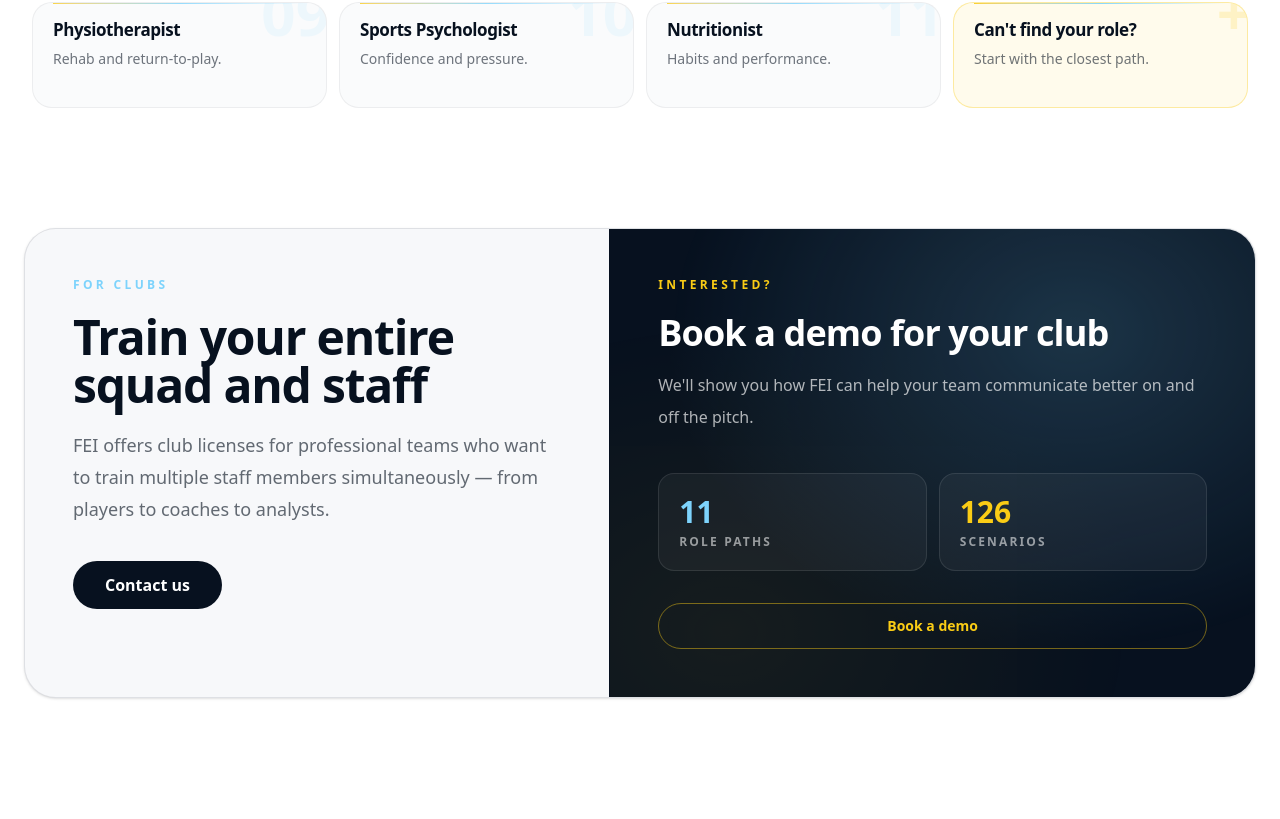
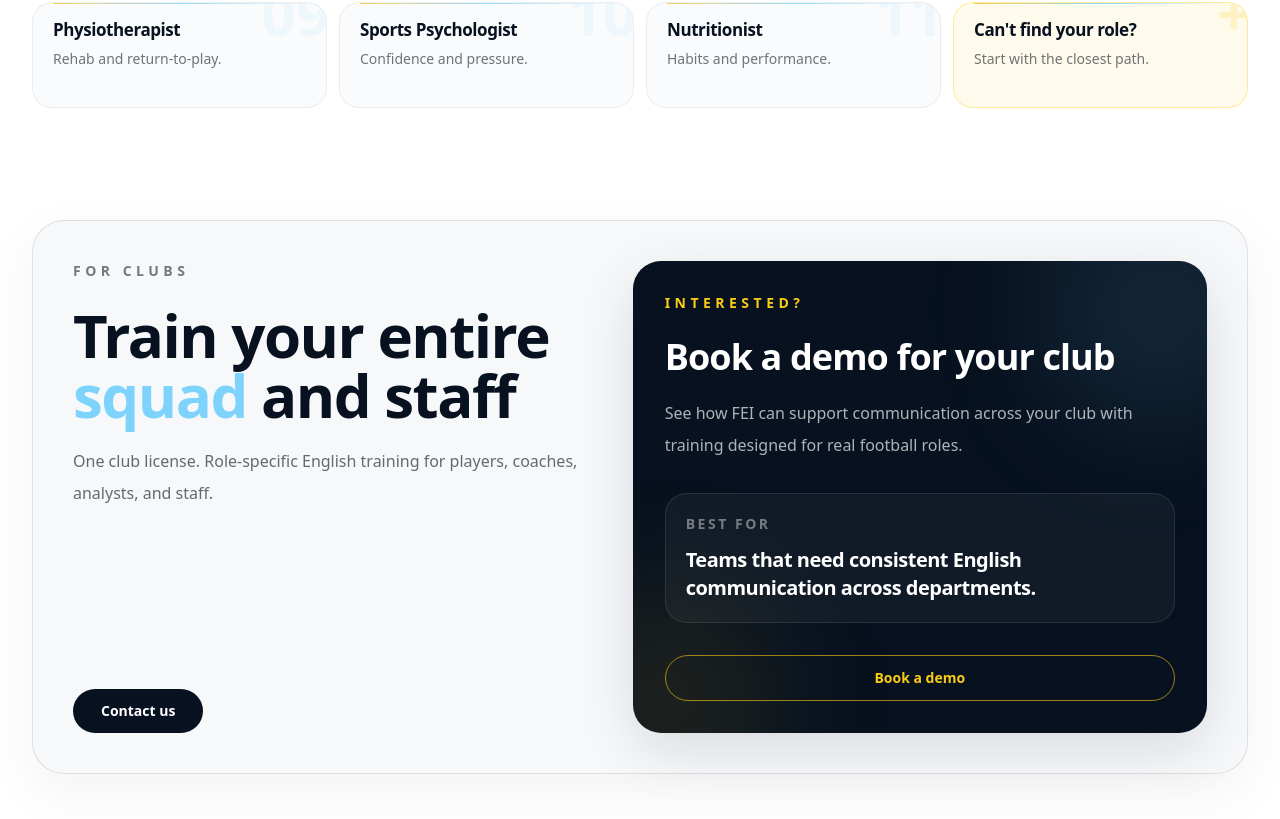
Before and after one commit to feifootball/fei-platform, a Next.js app: page / in a window 1280 px wide. Shown: the part 1841-2660 px from the top of the page. Built offline with nearby package versions, Linux system fonts and the light colour scheme.

Commit message:
Refine for clubs section

```diff
--- a/app/page.tsx
+++ b/app/page.tsx
@@ -487,66 +487,79 @@ export default function Home() {
         </div>
       </section>
 
-      <section id="for-clubs" className="scroll-mt-32 bg-white px-6 py-16 text-fei-bg sm:py-20">
-        <div className="mx-auto max-w-[1500px]">
-          <div className="overflow-hidden rounded-[2rem] border border-fei-bg/10 bg-[#F7F8FA] shadow-sm">
-            <div className="grid lg:grid-cols-[0.95fr_1.05fr]">
-              <div className="p-8 sm:p-10 lg:p-12">
-                <p className="text-xs font-black uppercase tracking-[0.28em] text-fei-sky">{t.clubs_label}</p>
+      <section id="for-clubs" className="scroll-mt-24 bg-white px-5 py-14 sm:px-8 sm:py-18">
+        <div className="mx-auto max-w-7xl">
+          <div className="rounded-[2rem] border border-fei-bg/10 bg-[#F7F8FA] p-6 shadow-[0_18px_55px_rgba(7,17,31,0.05)] sm:p-8 lg:p-10">
+            <div className="grid gap-10 lg:grid-cols-[0.95fr_1.05fr] lg:items-stretch">
+              <div className="flex flex-col justify-between">
+                <div>
+                  <p className="text-sm font-black uppercase tracking-[0.32em] text-fei-bg/55">
+                    {lang === "en" ? "FOR CLUBS" : "PARA CLUBES"}
+                  </p>
 
-                <h2 className="mt-5 max-w-2xl text-4xl font-black tracking-tight text-fei-bg sm:text-5xl">
-                  {t.clubs_title}
-                </h2>
+                  <h2 className="mt-6 text-4xl font-black tracking-tight text-fei-bg sm:text-5xl lg:text-6xl">
+                    {lang === "en" ? (
+                      <>
+                        Train your entire <span className="text-fei-sky">squad</span> and staff
+                      </>
+                    ) : (
+                      <>
+                        Entrena a todo tu <span className="text-fei-sky">plantel</span> y staff
+                      </>
+                    )}
+                  </h2>
 
-                <p className="mt-5 max-w-2xl text-lg leading-8 text-fei-bg/62">
-                  {t.clubs_description}
-                </p>
+                  <p className="mt-5 max-w-2xl text-[15px] font-normal leading-7 text-fei-bg/62 sm:text-base sm:leading-8">
+                    {lang === "en"
+                      ? "One club license. Role-specific English training for players, coaches, analysts, and staff."
+                      : "Una licencia institucional. Entrenamiento de inglés por rol para jugadores, entrenadores, analistas y staff."}
+                  </p>
+                </div>
 
-                <a href="/contact" className="mt-9 inline-flex rounded-full bg-fei-bg px-8 py-3 font-bold text-white transition hover:bg-fei-bg/90">
-                  {t.contact_us}
+                <a
+                  href="/contact"
+                  className="mt-8 inline-flex w-fit items-center justify-center rounded-full bg-fei-bg px-7 py-3 text-sm font-bold text-white transition duration-300 hover:-translate-y-0.5 hover:shadow-lg hover:shadow-fei-bg/15"
+                >
+                  {lang === "en" ? "Contact us" : "Contáctanos"}
                 </a>
               </div>
 
-              <div className="relative border-t border-fei-bg/10 bg-fei-bg p-8 text-white sm:p-10 lg:border-l lg:border-t-0 lg:p-12">
-                <div
-                  className="pointer-events-none absolute inset-0 opacity-35"
-                  style={{
-                    background:
-                      'radial-gradient(ellipse at 72% 22%, rgba(125,211,252,0.52), transparent 62%), radial-gradient(ellipse at 18% 86%, rgba(250,204,21,0.18), transparent 56%)',
-                  }}
-                />
+              <div className="relative overflow-hidden rounded-[1.75rem] bg-fei-bg p-6 text-white shadow-[0_18px_55px_rgba(7,17,31,0.12)] sm:p-8">
+                <div className="pointer-events-none absolute -right-16 -top-16 h-56 w-56 rounded-full bg-fei-sky/12 blur-3xl" />
+                <div className="pointer-events-none absolute -bottom-20 -left-20 h-56 w-56 rounded-full bg-fei-yellow/10 blur-3xl" />
 
-                <div className="relative flex min-h-[300px] flex-col justify-between">
-                  <div>
-                    <p className="text-xs font-black uppercase tracking-[0.28em] text-fei-yellow">{t.clubs_interested}</p>
+                <div className="relative">
+                  <p className="text-sm font-black uppercase tracking-[0.32em] text-fei-yellow">
+                    {lang === "en" ? "INTERESTED?" : "¿TE INTERESA?"}
+                  </p>
 
-                    <h3 className="mt-5 text-3xl font-black tracking-tight text-white sm:text-4xl">
-                      {t.clubs_demo_title}
-                    </h3>
+                  <h3 className="mt-6 text-3xl font-black tracking-tight text-white sm:text-4xl">
+                    {lang === "en" ? "Book a demo for your club" : "Agenda una demo para tu club"}
+                  </h3>
 
-                    <p className="mt-4 max-w-xl text-base leading-8 text-white/68">
-                      {t.clubs_demo_description}
+                  <p className="mt-5 max-w-xl text-[15px] leading-7 text-white/68 sm:text-base sm:leading-8">
+                    {lang === "en"
+                      ? "See how FEI can support communication across your club with training designed for real football roles."
+                      : "Conoce cómo FEI puede fortalecer la comunicación de tu club con entrenamiento diseñado para roles reales del fútbol."}
+                  </p>
+
+                  <div className="mt-8 rounded-[1.35rem] border border-white/10 bg-white/[0.045] p-5">
+                    <p className="text-sm font-bold uppercase tracking-[0.18em] text-white/42">
+                      {lang === "en" ? "Best for" : "Ideal para"}
+                    </p>
+
+                    <p className="mt-3 text-xl font-black tracking-tight text-white">
+                      {lang === "en"
+                        ? "Teams that need consistent English communication across departments."
+                        : "Equipos que necesitan comunicación en inglés consistente entre áreas."}
                     </p>
                   </div>
 
-                  <div className="mt-10 grid gap-3 sm:grid-cols-2">
-                    <div className="rounded-2xl border border-white/10 bg-white/[0.045] p-5">
-                      <p className="text-3xl font-black text-fei-sky">11</p>
-                      <p className="mt-1 text-xs font-bold uppercase tracking-[0.18em] text-white/55">
-                        {lang === 'en' ? 'Role paths' : 'Rutas por rol'}
-                      </p>
-                    </div>
-
-                    <div className="rounded-2xl border border-white/10 bg-white/[0.045] p-5">
-                      <p className="text-3xl font-black text-fei-yellow">126</p>
-                      <p className="mt-1 text-xs font-bold uppercase tracking-[0.18em] text-white/55">
-                        {lang === 'en' ? 'Scenarios' : 'Escenarios'}
-                      </p>
-                    </div>
-                  </div>
-
-                  <a href="/contact" className="mt-8 inline-flex w-full items-center justify-center rounded-full border border-fei-yellow/45 px-6 py-3 text-sm font-bold text-fei-yellow transition hover:bg-fei-yellow hover:text-fei-bg">
-                    {lang === 'en' ? 'Book a demo' : 'Solicitar demo'}
+                  <a
+                    href="/contact"
+                    className="mt-8 inline-flex w-full items-center justify-center rounded-full border border-fei-yellow/60 px-7 py-3 text-sm font-bold text-fei-yellow transition duration-300 hover:-translate-y-0.5 hover:bg-fei-yellow hover:text-fei-bg"
+                  >
+                    {lang === "en" ? "Book a demo" : "Agendar demo"}
                   </a>
                 </div>
               </div>
```
